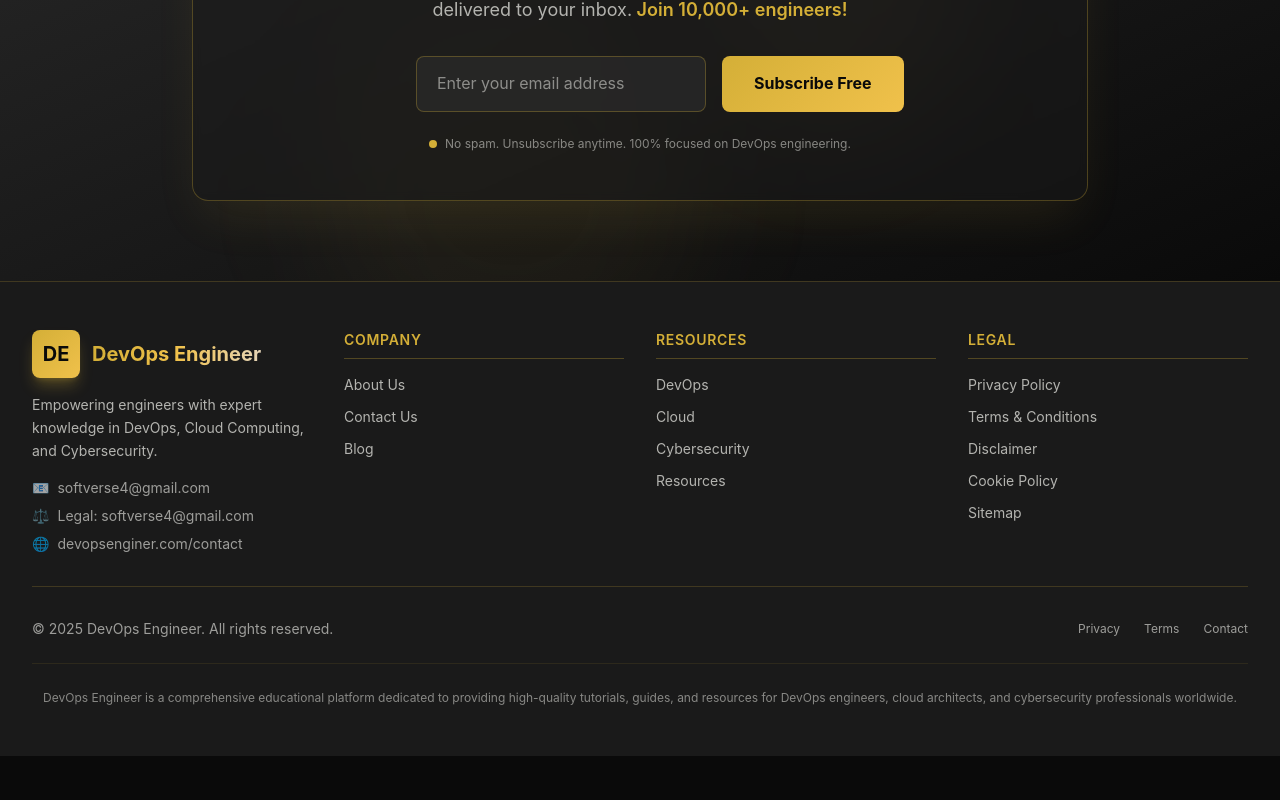
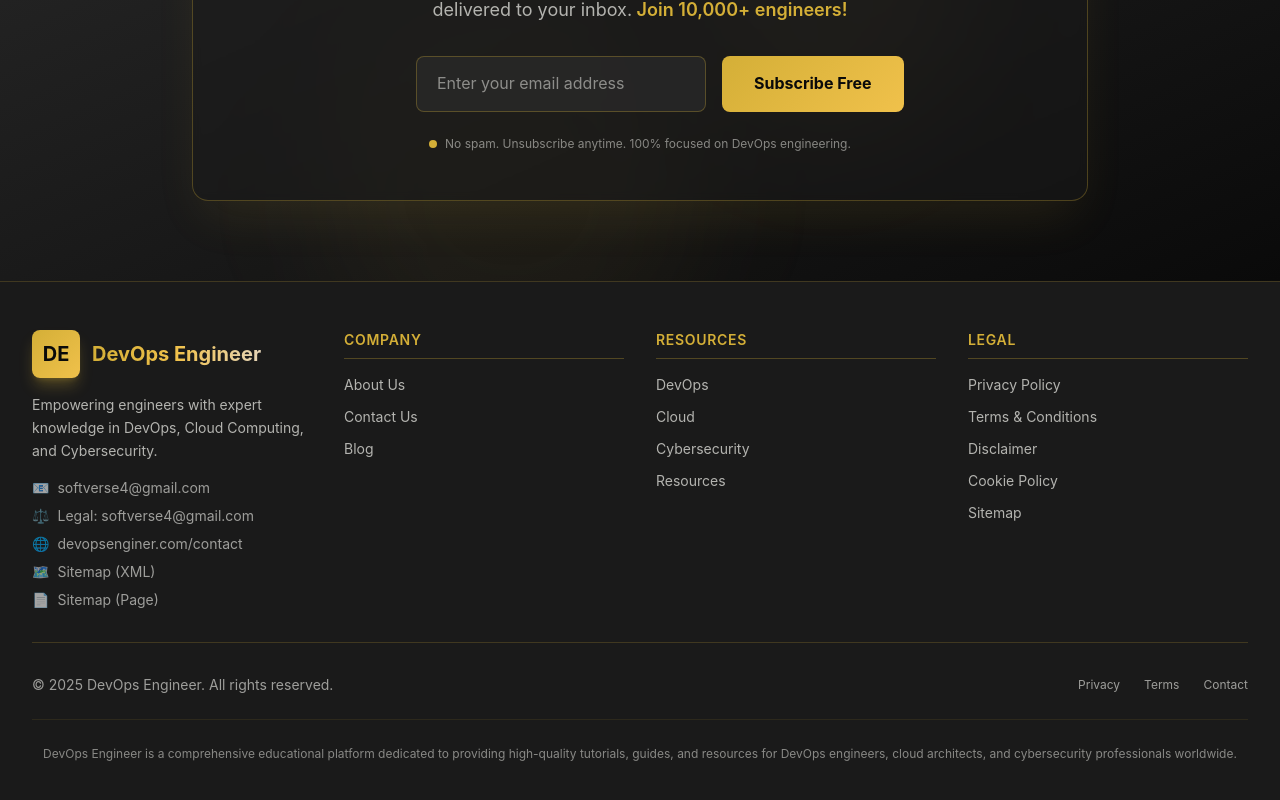
Before and after one commit to softverseAdmin/portfolio, a Next.js app: page / in a window 1280 px wide. Shown: the part 2503-3303 px from the top of the page. Before the commit the page ends 3259 px from the top, so only its background shows below. Built offline with nearby package versions, Linux system fonts and the light colour scheme.

Commit message:
Add both XML and HTML sitemap links to footer

```diff
--- a/src/components/ui/Footer.jsx
+++ b/src/components/ui/Footer.jsx
@@ -52,6 +52,12 @@ export default function Footer() {
               </a>
               <a href="https://devopsenginer.com/contact" className="flex items-center text-warm-white/60 hover:text-gold transition-colors">
                 <span className="mr-2">🌐</span> devopsenginer.com/contact
+              </a>
+              <a href="/sitemap.xml" target="_blank" rel="noopener noreferrer" className="flex items-center text-warm-white/60 hover:text-gold transition-colors">
+                <span className="mr-2">🗺️</span> Sitemap (XML)
+              </a>
+              <a href="/sitemap" className="flex items-center text-warm-white/60 hover:text-gold transition-colors">
+                <span className="mr-2">📄</span> Sitemap (Page)
               </a>
             </div>
           </div>
```
